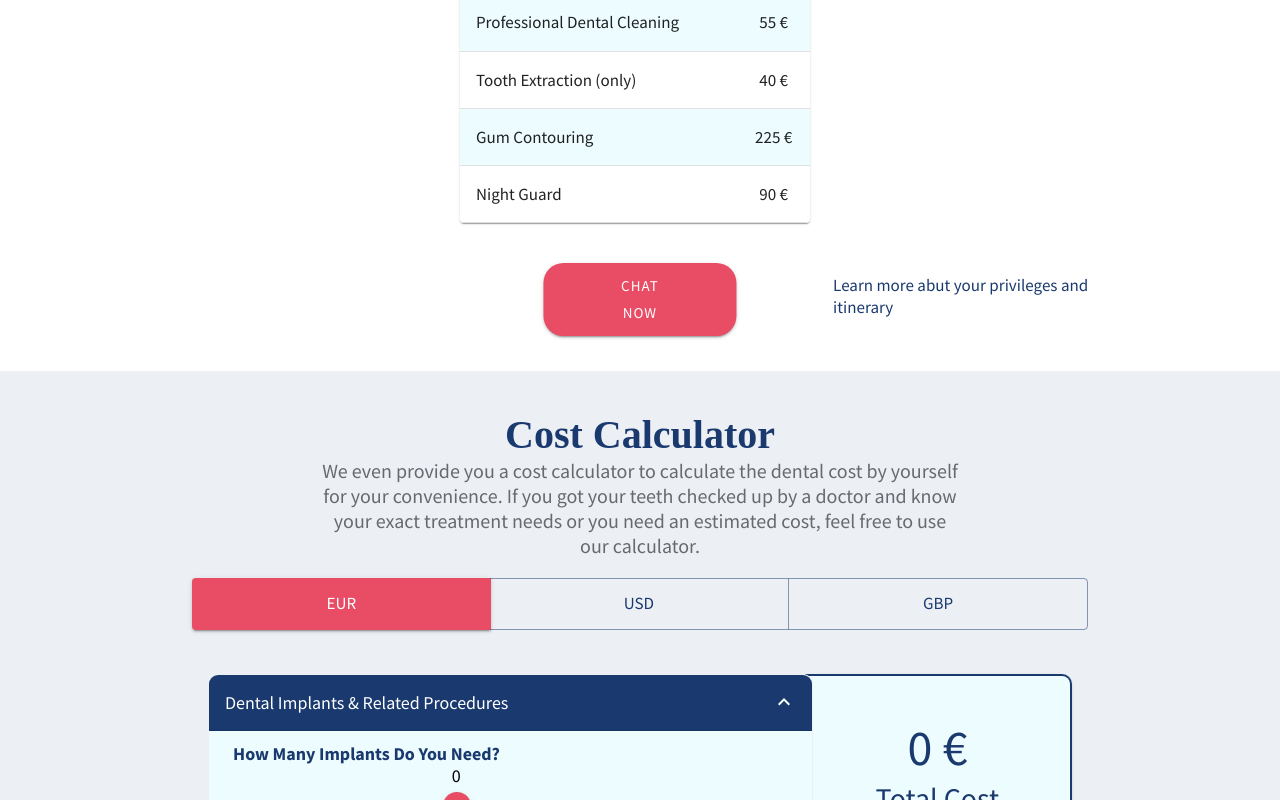
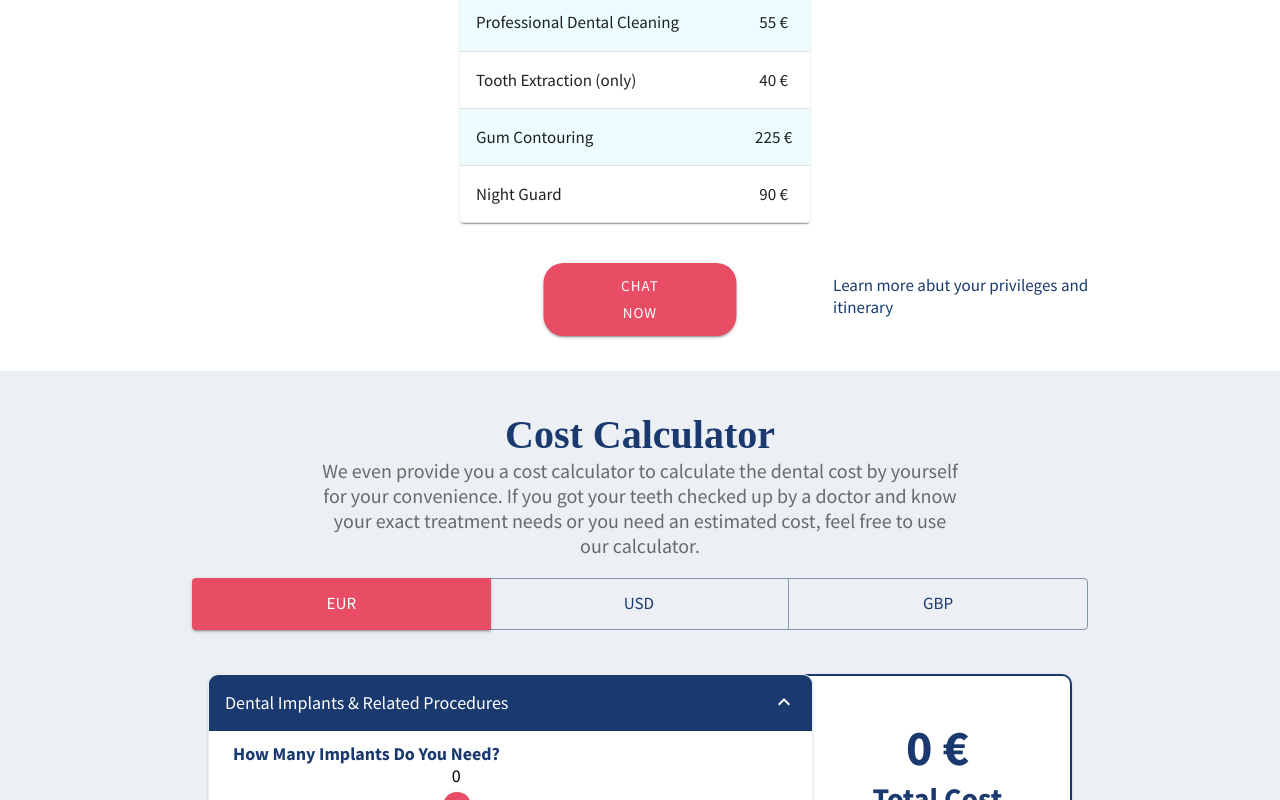
Before and after one commit to onukselcuk/next-js-website, a Next.js app: page /prices in a window 1280 px wide. Shown: the part 2000-2800 px from the top of the page. Built offline with nearby package versions, Linux system fonts and the light colour scheme; a web font is replaced by a local one.

Commit message:
small changes

```diff
--- a/components/CostCalculator.js
+++ b/components/CostCalculator.js
@@ -47,8 +47,8 @@ const useStyles = makeStyles((theme) => ({
 		borderTopLeftRadius: 0,
 		borderBottomLeftRadius: 0,
 		borderLeft: "none",
-		marginLeft: "-8px",
-		backgroundColor: theme.palette.third.main
+		marginLeft: "-8px"
+		// backgroundColor: theme.palette.third.main
 		// backgroundImage: `linear-gradient(180deg,${theme.palette.primary.light} ,${theme.palette.primary.main} 50%)`
 		// backgroundImage: `linear-gradient(0deg,${theme.palette.primary.alternative},${theme.palette.primary
 		// 	.light} 50%,${theme.palette.secondary.main})`
@@ -112,7 +112,7 @@ const useStyles = makeStyles((theme) => ({
 		padding: "4rem 0",
 		"& *": {
 			fontSize: "5rem",
-			fontWeight: "normal",
+			// fontWeight: "normal",
 			color: theme.palette.primary.main
 		}
 	},
@@ -148,7 +148,8 @@ const useStyles = makeStyles((theme) => ({
 const ExpansionPanel = withStyles({
 	root: {
 		border: `1px solid ${sTheme.palette.secondary.main}`,
-		boxShadow: "none",
+		// boxShadow: "none",
+		// boxShadow: "3px 5px 5px 2px rgba(0,0,0,.1)",
 		overflow: "hidden",
 
 		"&:first-of-type": {
@@ -200,8 +201,8 @@ const ExpansionPanelSummary = withStyles({
 const ExpansionPanelDetails = withStyles((theme) => ({
 	root: {
 		padding: "15px 24px",
-		flexDirection: "column",
-		backgroundColor: theme.palette.third.main
+		flexDirection: "column"
+		// backgroundColor: theme.palette.third.main
 	}
 }))(MuiExpansionPanelDetails);
 const iOSBoxShadow = "0 3px 1px rgba(0,0,0,0.1),0 4px 8px rgba(0,0,0,0.13),0 0 0 1px rgba(0,0,0,0.02)";
@@ -324,7 +325,7 @@ export default function CustomizedExpansionPanels ({ currentCurrency, handleCurr
 		implantBrand: "straumann",
 		crownType: "zirconiumCrownWithCad",
 		veneerType: "laminateVeneerEmax",
-		laserTeethBleaching: "laserBleachingPerJaw"
+		laserTeethBleaching: "laserBleachingBothJaws"
 	});
 
 	const handleSelectChange = (name) => (e) => {
@@ -395,10 +396,8 @@ export default function CustomizedExpansionPanels ({ currentCurrency, handleCurr
 
 	useEffect(calculateTotal, [ sliderState, checkBoxState, selectState, currentCurrency ]);
 
-	function thousands_separators (num) {
-		var num_parts = num.toString().split(".");
-		num_parts[0] = num_parts[0].replace(/\B(?=(\d{3})+(?!\d))/g, ",");
-		return num_parts.join(".");
+	function numberWithCommas (x) {
+		return x.toString().replace(/\B(?=(\d{3})+(?!\d))/g, ",");
 	}
 
 	return (
@@ -830,7 +829,7 @@ export default function CustomizedExpansionPanels ({ currentCurrency, handleCurr
 							<div className={classes.sinusLiftingFormGroup}>
 								<FormGroup column="true">
 									<FormLabel className={classes.radioHeaderLabel} component="legend">
-										Check If You Need A Night Guard :)
+										Check If You Need A Night Guard
 									</FormLabel>
 									<FormControlLabel
 										control={
@@ -852,7 +851,7 @@ export default function CustomizedExpansionPanels ({ currentCurrency, handleCurr
 						<div className={classes.totalCostWrapper}>
 							<h3 className={classes.totalCostNumber}>
 								{currentCurrency !== "euro" ? currentSign : null}
-								{thousands_separators(totalCostState)} {currentCurrency == "euro" ? currentSign : null}
+								{numberWithCommas(totalCostState)} {currentCurrency == "euro" ? currentSign : null}
 							</h3>
 							<h3 className={classes.totalCostText}>Total Cost</h3>
 						</div>
--- a/components/Navbar.js
+++ b/components/Navbar.js
@@ -47,12 +47,12 @@ const useStyles = makeStyles((theme) => ({
 	topBarLink: {
 		textDecoration: "none",
 		fontSize: "1.6rem",
+		"&:visited, &:link": {
+			textDecoration: "none",
+			color: theme.palette.third.main
+		},
 		"&:hover": {
 			textDecoration: "underline"
-		},
-		"&:visited": {
-			textDecoration: "none",
-			color: theme.palette.third.main
 		}
 	},
 	toolbar: {
--- a/src/styledTheme.js
+++ b/src/styledTheme.js
@@ -5,6 +5,7 @@ const theme = {
 		primary: {
 			// main: "#004C97",
 			main: "#1a3a6f",
+			//main: "#00a4bd",
 			//main: "#18334e",
 			alternative: "rgb(40, 85, 130)",
 			light: "#0060a7"
```
Also changed, not shown: .babelrc (deleted).
